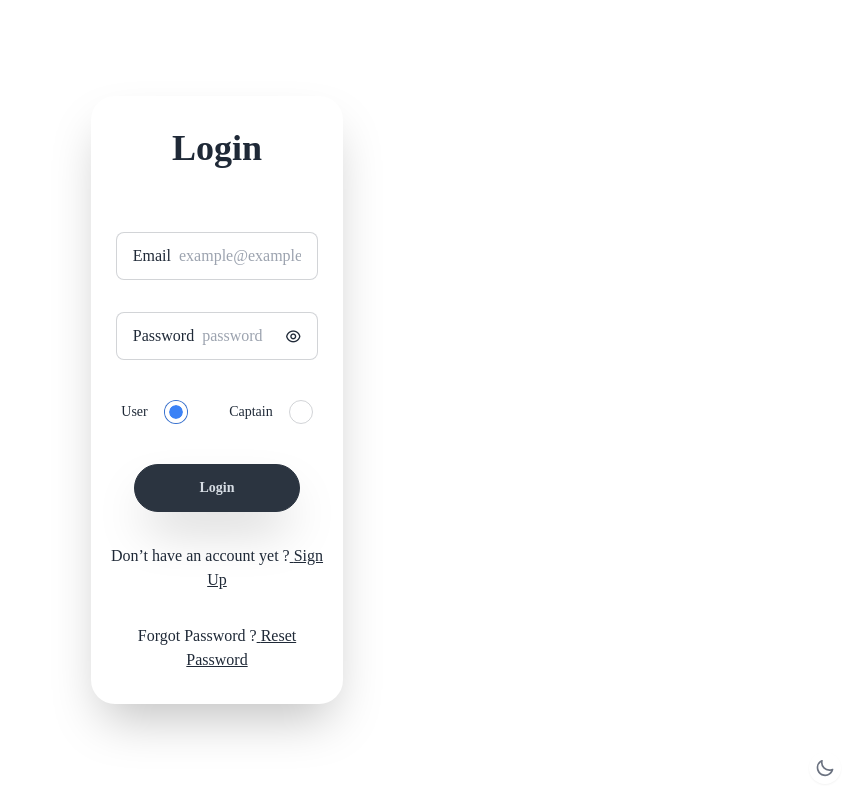
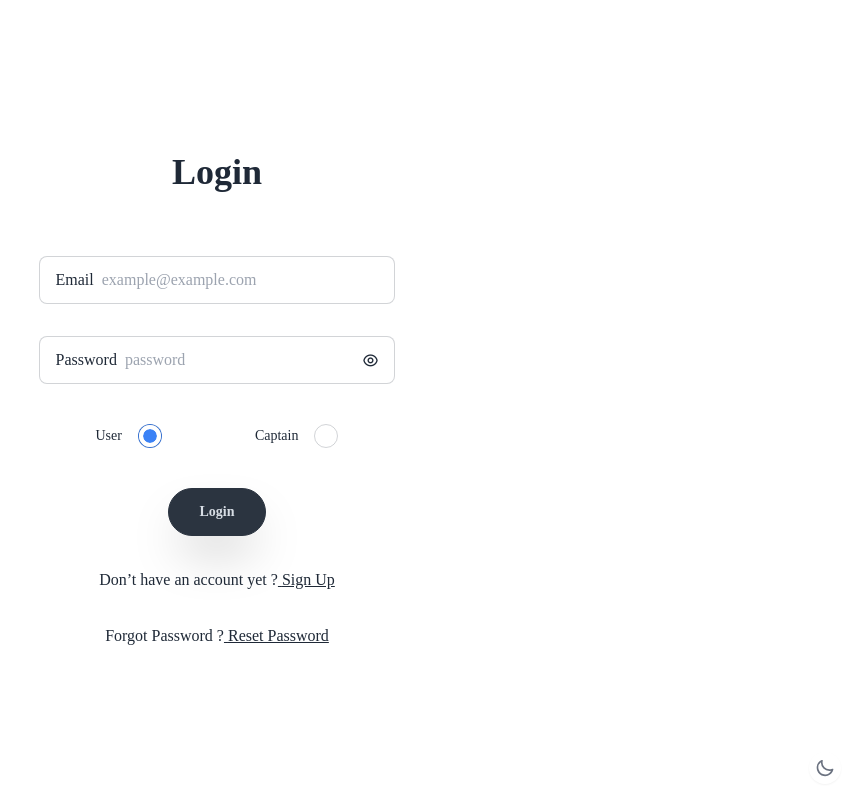
Before and after one commit to Mujeeb218353/UBER-Clone-Frontend, a React (Vite) app: page /login in a window 1280 px wide. Shown: the whole page, without its empty margins (423-1280 px from the left). Built offline with nearby package versions, Linux system fonts and the light colour scheme.

Commit message:
Modified Login UI

```diff
--- a/src/pages/Login.jsx
+++ b/src/pages/Login.jsx
@@ -107,7 +107,7 @@ const Login = () => {
   return (
     <div className="w-full h-full min-h-screen flex justify-center items-center flex-col overflow-hidden px-2">
       <form
-        className="w-full xs:w-[80%] sm:w-[65%] md:w-[55%] lg:w-[35%] xl:w-[20%] flex justify-center items-center flex-col gap-8 md:rounded-3xl md:shadow-2xl py-8 px-4"
+        className="w-full xs:w-10/12 sm:w-8/12 md:w-1/2 lg:w-4/12 flex justify-center items-center flex-col gap-8 py-8 px-4"
         ref={formRef}
         onSubmit={handleLogin}
       >
@@ -176,7 +176,7 @@ const Login = () => {
         </div>
         <button
           type="submit"
-          className="w-11/12 md:w-9/12 btn btn-neutral rounded-3xl shadow-2xl"
+          className="w-[95%] xs:w-1/2 md:w-1/3 lg:w-4/12 xl:w-3/12 btn btn-neutral rounded-3xl shadow-2xl"
           disabled={formState.isLoading}
         >
           {formState.isLoading ? (
```
